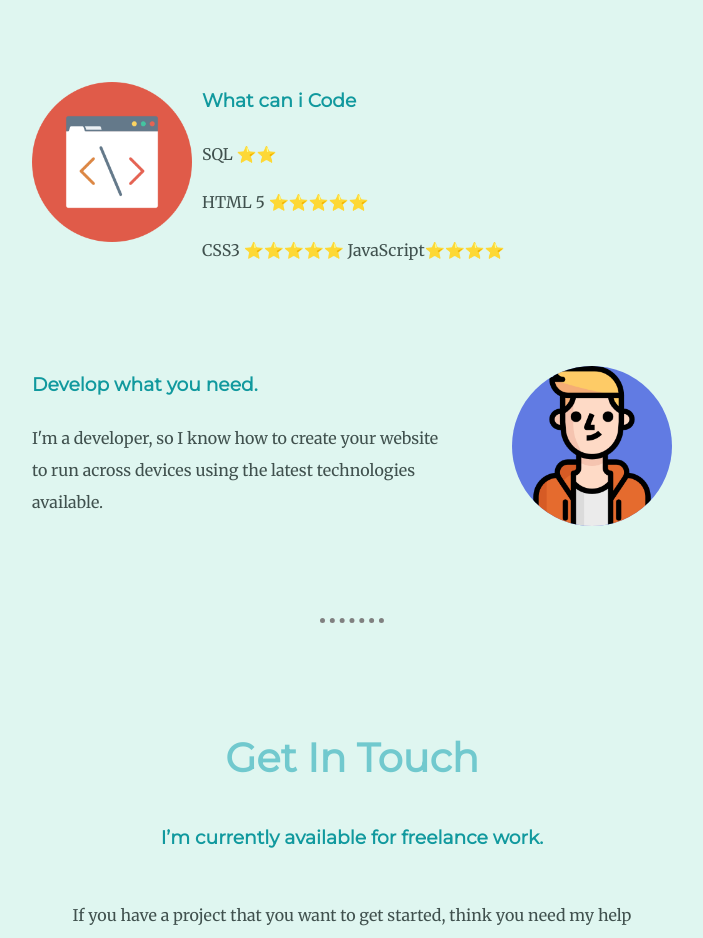
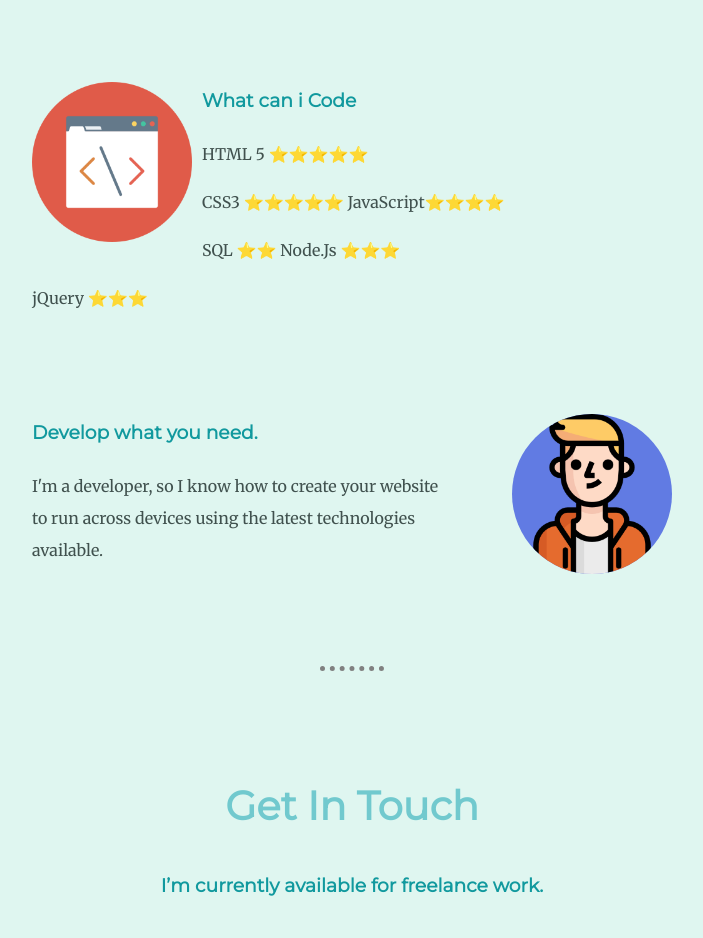
Before and after one commit to oliversibin/os, a plain HTML site: page index.html in a window 1280 px wide. Shown: the part 1320-2258 px from the top of the page, without its empty margins (288-991 px from the left). Drawn offline with Linux system fonts and the light colour scheme.

Commit message:
Update index.html

```diff
--- a/index.html
+++ b/index.html
@@ -29,9 +29,10 @@
           <div class="skill-row">
             <img class="code" src="coding.png" alt="coding-img">
             <h3>What can i Code</h3>
-               <p>SQL ⭐⭐</p>
-            <p>HTML 5 ⭐⭐⭐⭐⭐</p>
-            <p>CSS3 ⭐⭐⭐⭐⭐ JavaScript⭐⭐⭐⭐</p>
+              <p>HTML 5 ⭐⭐⭐⭐⭐</p>
+              <p>CSS3 ⭐⭐⭐⭐⭐ JavaScript⭐⭐⭐⭐</p>
+              <p>SQL ⭐⭐ Node.Js ⭐⭐⭐</p>
+              <p>jQuery ⭐⭐⭐</p>
           </div>
           <div class="skill-row">
             <img class="boy-hoodie" src="boy (1).png" alt="">
```
